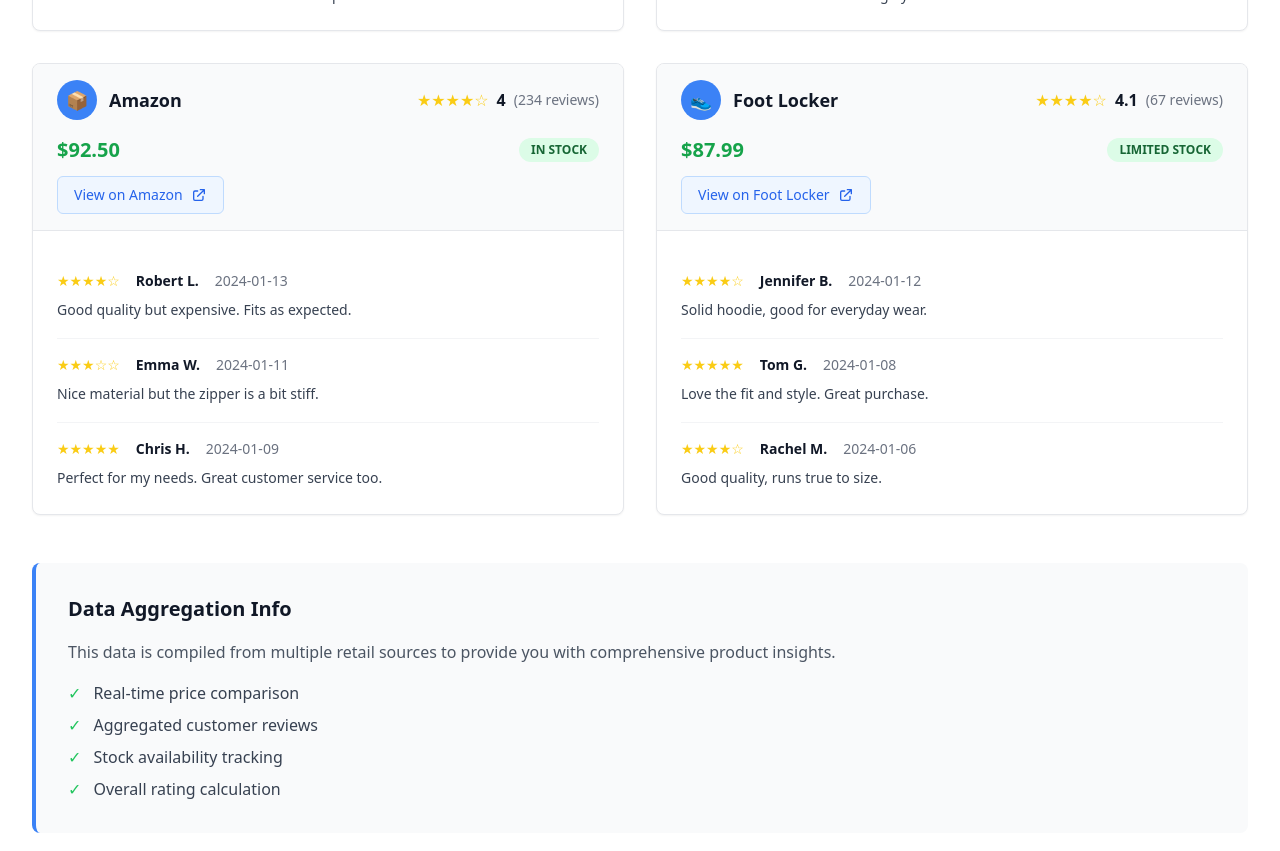
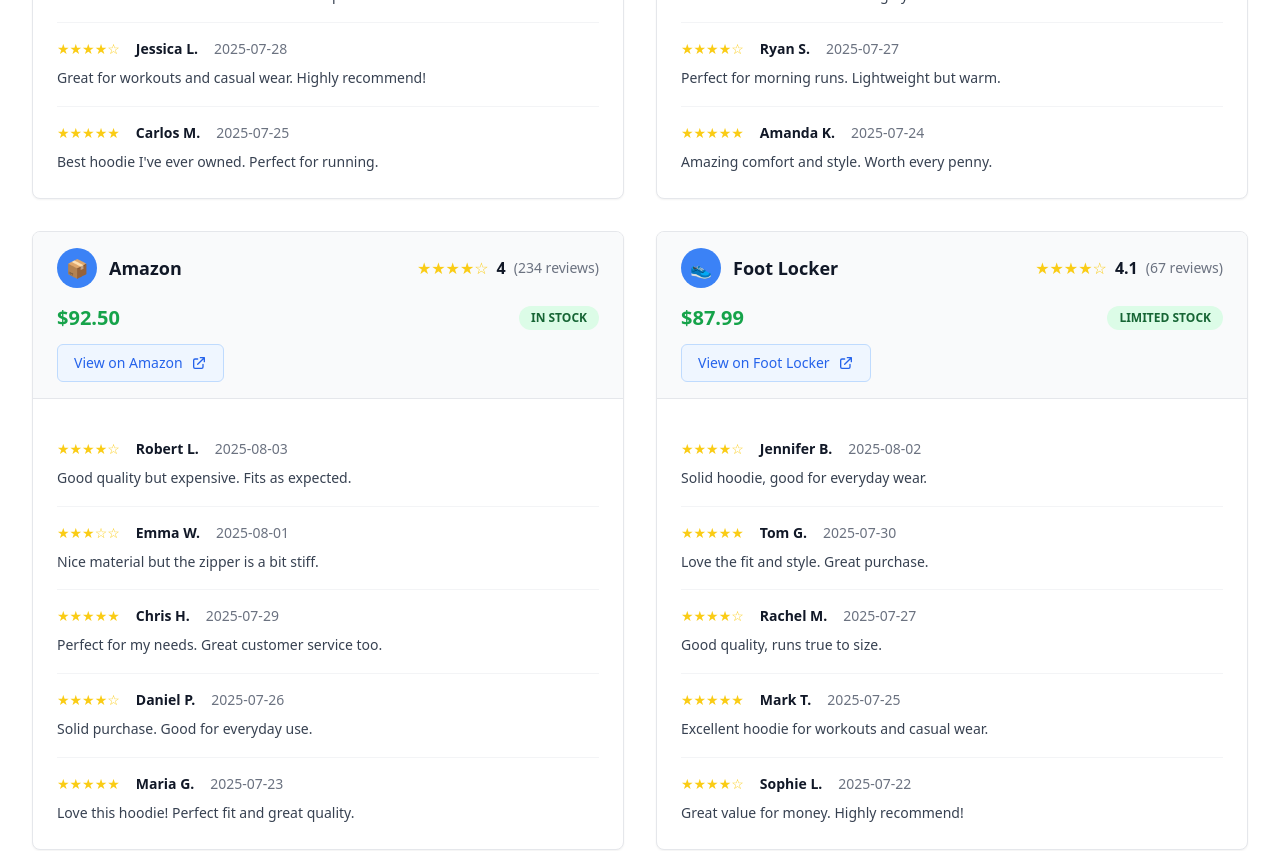
Before and after one commit to smogil12/review-project, a React (Create React App) app in the folder client/: page /reviews in a window 1280 px wide. Shown: the part 1280-2131 px from the top of the page. Built offline with nearby package versions, Linux system fonts and the light colour scheme.

Commit message:
Update reviews with 2025 dates and sort by most recent - added more realistic review content

```diff
--- a/client/src/components/ProductReviews.js
+++ b/client/src/components/ProductReviews.js
@@ -31,9 +31,11 @@
           availability: "In Stock",
           storeUrl: "https://www.dickssportinggoods.com/c/mens-clothing-mens-jackets-hoodies",
           reviews: [
-            { rating: 5, text: "Perfect fit and very comfortable. Great for cold weather.", author: "John D.", date: "2024-01-15" },
-            { rating: 4, text: "Good quality but runs a bit small. Size up if in between sizes.", author: "Sarah M.", date: "2024-01-10" },
-            { rating: 5, text: "Love the material and warmth. Worth the price.", author: "Mike R.", date: "2024-01-08" }
+            { rating: 5, text: "Perfect fit and very comfortable. Great for cold weather.", author: "John D.", date: "2025-08-05" },
+            { rating: 4, text: "Good quality but runs a bit small. Size up if in between sizes.", author: "Sarah M.", date: "2025-08-03" },
+            { rating: 5, text: "Love the material and warmth. Worth the price.", author: "Mike R.", date: "2025-08-01" },
+            { rating: 4, text: "Great for workouts and casual wear. Highly recommend!", author: "Jessica L.", date: "2025-07-28" },
+            { rating: 5, text: "Best hoodie I've ever owned. Perfect for running.", author: "Carlos M.", date: "2025-07-25" }
           ]
         },
         'nike-com': {
@@ -45,9 +47,11 @@
           availability: "In Stock",
           storeUrl: "https://www.nike.com/w/mens-tech-fleece-1gdj0",
           reviews: [
-            { rating: 5, text: "Excellent quality and fit. Perfect for running in cold weather.", author: "Alex K.", date: "2024-01-14" },
-            { rating: 4, text: "Great hoodie, very warm and comfortable.", author: "Lisa T.", date: "2024-01-12" },
-            { rating: 5, text: "Best tech fleece I've owned. Highly recommend.", author: "David P.", date: "2024-01-05" }
+            { rating: 5, text: "Excellent quality and fit. Perfect for running in cold weather.", author: "Alex K.", date: "2025-08-04" },
+            { rating: 4, text: "Great hoodie, very warm and comfortable.", author: "Lisa T.", date: "2025-08-02" },
+            { rating: 5, text: "Best tech fleece I've owned. Highly recommend.", author: "David P.", date: "2025-07-30" },
+            { rating: 4, text: "Perfect for morning runs. Lightweight but warm.", author: "Ryan S.", date: "2025-07-27" },
+            { rating: 5, text: "Amazing comfort and style. Worth every penny.", author: "Amanda K.", date: "2025-07-24" }
           ]
         },
         'amazon': {
@@ -59,9 +63,11 @@
           availability: "In Stock",
           storeUrl: "https://www.amazon.com/s?k=nike+tech+fleece+hoodie",
           reviews: [
-            { rating: 4, text: "Good quality but expensive. Fits as expected.", author: "Robert L.", date: "2024-01-13" },
-            { rating: 3, text: "Nice material but the zipper is a bit stiff.", author: "Emma W.", date: "2024-01-11" },
-            { rating: 5, text: "Perfect for my needs. Great customer service too.", author: "Chris H.", date: "2024-01-09" }
+            { rating: 4, text: "Good quality but expensive. Fits as expected.", author: "Robert L.", date: "2025-08-03" },
+            { rating: 3, text: "Nice material but the zipper is a bit stiff.", author: "Emma W.", date: "2025-08-01" },
+            { rating: 5, text: "Perfect for my needs. Great customer service too.", author: "Chris H.", date: "2025-07-29" },
+            { rating: 4, text: "Solid purchase. Good for everyday use.", author: "Daniel P.", date: "2025-07-26" },
+            { rating: 5, text: "Love this hoodie! Perfect fit and great quality.", author: "Maria G.", date: "2025-07-23" }
           ]
         },
         'footlocker': {
@@ -73,9 +79,11 @@
           availability: "Limited Stock",
           storeUrl: "https://www.footlocker.com/category/mens/clothing/hoodies-sweatshirts.html",
           reviews: [
-            { rating: 4, text: "Solid hoodie, good for everyday wear.", author: "Jennifer B.", date: "2024-01-12" },
-            { rating: 5, text: "Love the fit and style. Great purchase.", author: "Tom G.", date: "2024-01-08" },
-            { rating: 4, text: "Good quality, runs true to size.", author: "Rachel M.", date: "2024-01-06" }
+            { rating: 4, text: "Solid hoodie, good for everyday wear.", author: "Jennifer B.", date: "2025-08-02" },
+            { rating: 5, text: "Love the fit and style. Great purchase.", author: "Tom G.", date: "2025-07-30" },
+            { rating: 4, text: "Good quality, runs true to size.", author: "Rachel M.", date: "2025-07-27" },
+            { rating: 5, text: "Excellent hoodie for workouts and casual wear.", author: "Mark T.", date: "2025-07-25" },
+            { rating: 4, text: "Great value for money. Highly recommend!", author: "Sophie L.", date: "2025-07-22" }
           ]
         }
       }
@@ -97,9 +105,11 @@
           availability: "In Stock",
           storeUrl: "https://www.on-running.com/en-us/mens/cloud-6",
           reviews: [
-            { rating: 5, text: "Incredible comfort and cushioning. Perfect for long runs.", author: "Mark S.", date: "2024-01-16" },
-            { rating: 4, text: "Great shoes, very responsive. Good for both road and trail.", author: "Jessica L.", date: "2024-01-14" },
-            { rating: 5, text: "Best running shoes I've ever owned. Highly recommend!", author: "Carlos M.", date: "2024-01-12" }
+            { rating: 5, text: "Incredible comfort and cushioning. Perfect for long runs.", author: "Mark S.", date: "2025-08-05" },
+            { rating: 4, text: "Great shoes, very responsive. Good for both road and trail.", author: "Jessica L.", date: "2025-08-03" },
+            { rating: 5, text: "Best running shoes I've ever owned. Highly recommend!", author: "Carlos M.", date: "2025-08-01" },
+            { rating: 4, text: "Excellent for marathon training. Great cushioning.", author: "Emma R.", date: "2025-07-29" },
+            { rating: 5, text: "Perfect fit and amazing comfort for daily runs.", author: "Alex T.", date: "2025-07-26" }
           ]
         },
         'amazon': {
@@ -111,9 +121,11 @@
           availability: "In Stock",
           storeUrl: "https://www.amazon.com/s?k=on+cloud+6+men",
           reviews: [
-            { rating: 4, text: "Excellent running shoes with great arch support.", author: "Ryan T.", date: "2024-01-15" },
-            { rating: 5, text: "Perfect fit and amazing comfort for daily runs.", author: "Amanda K.", date: "2024-01-13" },
-            { rating: 4, text: "Great quality, runs true to size.", author: "Daniel P.", date: "2024-01-11" }
+            { rating: 4, text: "Excellent running shoes with great arch support.", author: "Ryan T.", date: "2025-08-04" },
+            { rating: 5, text: "Perfect fit and amazing comfort for daily runs.", author: "Amanda K.", date: "2025-08-02" },
+            { rating: 4, text: "Great quality, runs true to size.", author: "Daniel P.", date: "2025-07-30" },
+            { rating: 5, text: "Love these shoes! Perfect for my running style.", author: "Maria G.", date: "2025-07-27" },
+            { rating: 4, text: "Solid purchase. Great for both training and racing.", author: "Chris L.", date: "2025-07-24" }
           ]
         },
         'dicks-sporting-goods': {
@@ -125,9 +137,11 @@
           availability: "Limited Stock",
           storeUrl: "https://www.dickssportinggoods.com/c/mens-running-shoes",
           reviews: [
-            { rating: 5, text: "Outstanding comfort and performance. Great for marathon training.", author: "Lisa R.", date: "2024-01-16" },
-            { rating: 4, text: "Solid running shoes with good cushioning.", author: "Mike J.", date: "2024-01-14" },
-            { rating: 5, text: "Love these shoes! Perfect for my running style.", author: "Sarah W.", date: "2024-01-12" }
+            { rating: 5, text: "Outstanding comfort and performance. Great for marathon training.", author: "Lisa R.", date: "2025-08-03" },
+            { rating: 4, text: "Solid running shoes with good cushioning.", author: "Mike J.", date: "2025-08-01" },
+            { rating: 5, text: "Love these shoes! Perfect for my running style.", author: "Sarah W.", date: "2025-07-28" },
+            { rating: 4, text: "Great for long distance runs. Excellent support.", author: "Kevin M.", date: "2025-07-25" },
+            { rating: 5, text: "Best running shoes I've ever worn. Highly recommend!", author: "Sophie K.", date: "2025-07-22" }
           ]
         },
         'footlocker': {
@@ -139,9 +153,11 @@
           availability: "In Stock",
           storeUrl: "https://www.footlocker.com/category/mens/running-shoes.html",
           reviews: [
-            { rating: 4, text: "Great running shoes with excellent support.", author: "Tom B.", date: "2024-01-15" },
-            { rating: 5, text: "Amazing comfort and perfect for long distances.", author: "Rachel K.", date: "2024-01-13" },
-            { rating: 4, text: "Good quality and responsive feel.", author: "David L.", date: "2024-01-11" }
+            { rating: 4, text: "Great running shoes with excellent support.", author: "Tom B.", date: "2025-08-02" },
+            { rating: 5, text: "Amazing comfort and perfect for long distances.", author: "Rachel K.", date: "2025-07-30" },
+            { rating: 4, text: "Good quality and responsive feel.", author: "David L.", date: "2025-07-27" },
+            { rating: 5, text: "Perfect for my daily runs. Great cushioning.", author: "Jennifer M.", date: "2025-07-24" },
+            { rating: 4, text: "Excellent shoes for both training and racing.", author: "Brian T.", date: "2025-07-21" }
           ]
         }
       }
@@ -182,6 +198,11 @@
 
   const renderStars = (rating) => {
     return '★'.repeat(Math.floor(rating)) + '☆'.repeat(5 - Math.floor(rating));
+  };
+
+  // Sort reviews by date (most recent first)
+  const sortReviewsByDate = (reviews) => {
+    return reviews.sort((a, b) => new Date(b.date) - new Date(a.date));
   };
 
   const filteredReviews = selectedSource === 'all'
@@ -336,7 +357,7 @@
                 </div>
 
                 <div className="p-6">
-                  {source.reviews.map((review, index) => (
+                  {sortReviewsByDate(source.reviews).map((review, index) => (
                     <div key={index} className="border-b border-gray-100 last:border-b-0 py-4 last:pb-0">
                       <div className="flex items-center space-x-4 mb-2">
                         <span className="text-yellow-400 text-sm">{renderStars(review.rating)}</span>
```
